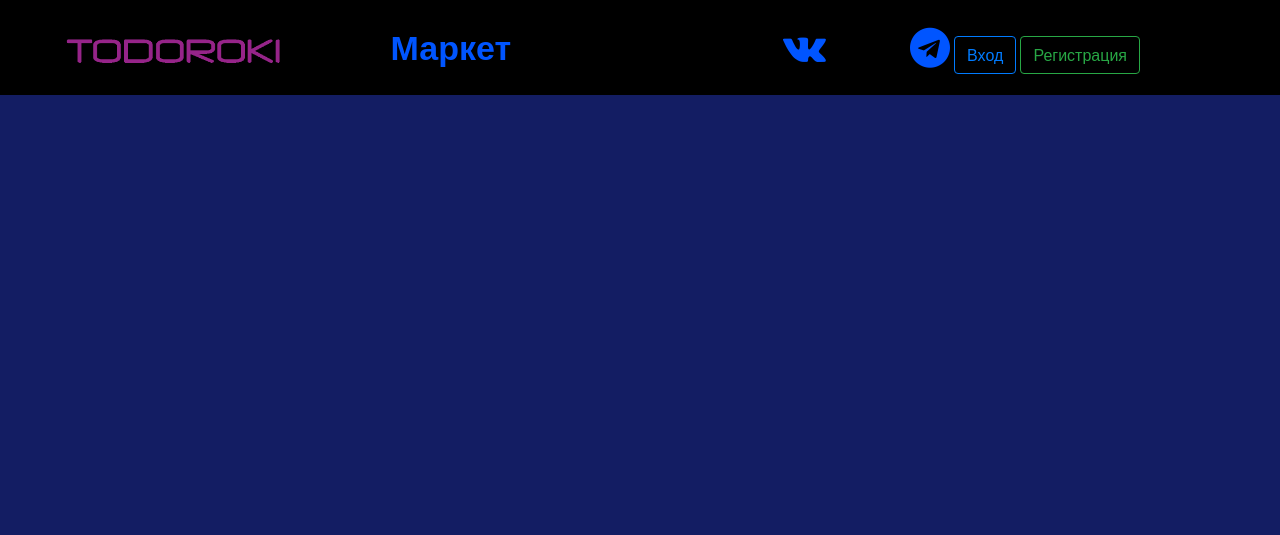
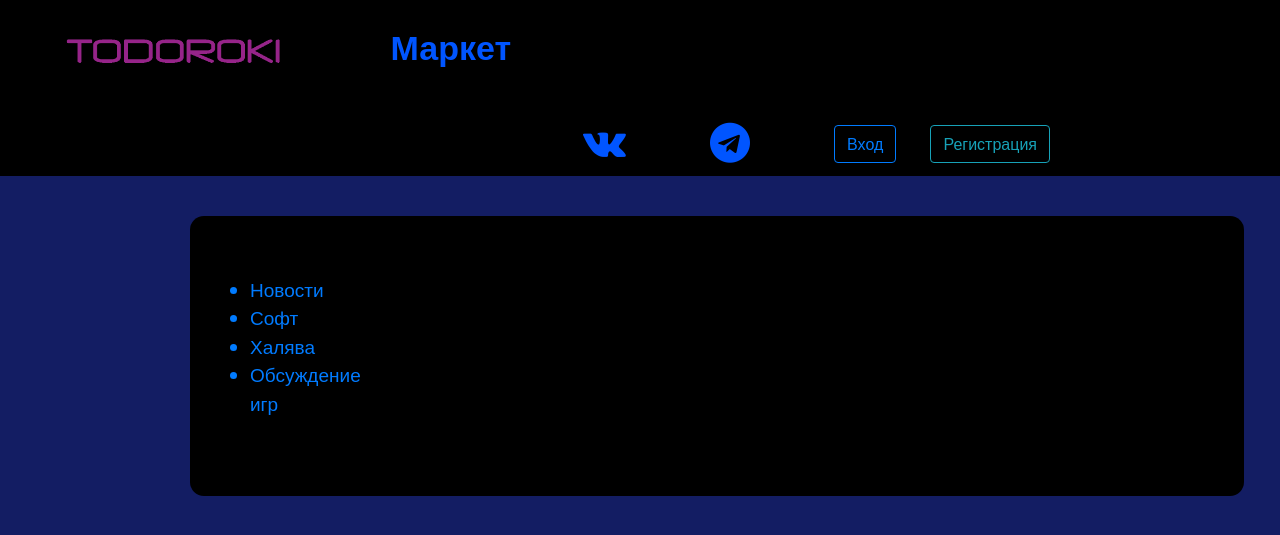
Before and after one commit to OhMyGodness123/WEB_SANYA_ANDREY, a Flask app: page / in a window 1280 px wide. Shown: the top 535 px of the page. Run offline with Flask 2, Linux system fonts and the light colour scheme; data that the repository does not hold is empty; some libraries are stand-ins or nearby versions.

Commit message:
add news fields

```diff
--- a/data/users.py
+++ b/data/users.py
@@ -5,6 +5,7 @@ from werkzeug.security import check_password_hash, generate_password_hash
 from flask_login import UserMixin
 from sqlalchemy_serializer import SerializerMixin
 import random
+import datetime
 
 
 class User(SqlAlchemyBase, UserMixin, SerializerMixin):
@@ -13,7 +14,7 @@ class User(SqlAlchemyBase, UserMixin, SerializerMixin):
     nickname = sqlalchemy.Column(sqlalchemy.String, unique=True)
     email = sqlalchemy.Column(sqlalchemy.String)
     hashed_password = sqlalchemy.Column(sqlalchemy.String)
-    date_of_registration = sqlalchemy.Column(sqlalchemy.String)
+    date_of_registration = sqlalchemy.Column(sqlalchemy.String, default=datetime.datetime.now().date())
     root = sqlalchemy.Column(sqlalchemy.Boolean, default=False)
     img = random.choice(
         ['avatar1.jpg', 'avatar2.jpg', 'avatar3.jpg', 'avatar4.jpg', 'avatar5.jpg', 'avatar6.jpg',
--- a/main.py
+++ b/main.py
@@ -151,12 +151,9 @@ def reqister():
 
 @app.route("/")
 def index():
-    return render_template('base.html', title='Todoroki')
-
-
-@app.route("/forum")
-def forum():
-    return render_template('forum.html', title='Todoroki | Форум')
+    session = db_session.create_session()
+    newss = session.query(news.News)
+    return render_template('forum.html', title='Todoroki', news=newss)
 
 
 @app.route('/market')
@@ -166,7 +163,7 @@ def market():
 
 def main():
     db_session.global_init("db/blogs.sqlite")
-    app.run(port=6565, host='127.0.0.1')
+    app.run(port=131, host='127.0.0.1')
 
 
 if __name__ == '__main__':
--- a/static/styles/styles.css
+++ b/static/styles/styles.css
@@ -57,3 +57,34 @@ nav a {
     font-weight: bold;
     padding-left: 100px;
 }
+
+
+.themes {
+    background: #000000;
+    float: left;
+    font-size: 19px;
+    width: 15%;
+    height: 280px;
+    margin-left: 190px;
+    margin-top: 40px;
+    border-radius: 14px;
+    padding-left: 20px;
+    padding-top: 60px;
+}
+
+.contentss {
+    background: #000000;
+    font-size: 19px;
+    width: 73%;
+    height: 280px;
+    margin-left: 310px;
+    margin-top: 40px;
+    border-radius: 14px;
+    padding-left: 170px;
+    padding-top: 60px;
+}
+
+.titles {
+    padding-left: 50%;
+    color: #bb0ae0;
+}
--- a/templates/base.html
+++ b/templates/base.html
@@ -23,16 +23,16 @@
                     <li><a href="#"><i class="fa fa-vk" aria-hidden="true" style="font-size: 40px; text-decoration: none;"></i></a></li>
                     <li><a href="#"><i class="fa fa-telegram" aria-hidden="true" style="font-size: 40px; text-decoration: none;"></i></a></li>
                     {% if current_user.is_authenticated %}
-                        <li><a href="/exit"><i class="fa fa-sign-out" aria-hidden="true" style="font-size: 40px; text-decoration: none;"></i></a></li>
+                        <a href="/logout"><button type="button" class="btn btn-outline-danger" style="margin-left: 50px; margin-right: 90px; margin-bottom: 13px;">
+                            Выход
+                        </button></a>
                     {% else %}
-                        <a href="/login"><button type="button" class="btn btn-outline-primary" href="/login">
-                          Вход
+                        <a href="/login"><button type="button" class="btn btn-outline-primary" style="margin-left: 80px; margin-right: 30px; margin-bottom: 13px;">
+                            Вход
                         </button></a>
-
-                    <a href="/register"><button type="button" class="btn btn-outline-success">
-                          Регистрация
-                    </button>
-                    </a>
+                        <a href="/register"><button type="button" class="btn btn-outline-info" style="margin-left: 0px; margin-right: 90px; margin-bottom: 13px;">
+                            Регистрация
+                        </button></a>
                     {% endif %}
                 </ul>
             </nav>
--- a/templates/forum.html
+++ b/templates/forum.html
@@ -1,5 +1,28 @@
 {% extends "base.html" %}
 
 {% block content %}
-    <h1> ФОРУМ</h1>
+    <div class="themes">
+        <ul>
+            <a href="#"><li>Новости</li></a>
+            <a href="#"><li>Софт</li></a>
+            <a href="#"><li>Халява</li></a>
+            <a href="#"><li>Обсуждение игр</li></a>
+        </ul>
+    </div>
+
+    <div class="contentss">
+    {% for item in news%}
+        {% set idd = item.id %}
+        {% set hr = '/news/' ~ idd %}
+        <a href={{hr}}><div style="background-color: #ffa500;">
+            <h2 class="titles">{{item.title}}</h2>
+            <div>
+                {{item.content}}
+            </div>
+            <div style="margin-left: 30px; color: black;">
+                Автор - {{item.user.name}}, Дата написания - {{item.created_date}}
+            </div>
+        </div></a>
+        {% endfor %}
+    </div>
 {% endblock %}
```
Also changed, not shown: data/news.py (+4 -4 lines), db/database.sqlite (deleted).
